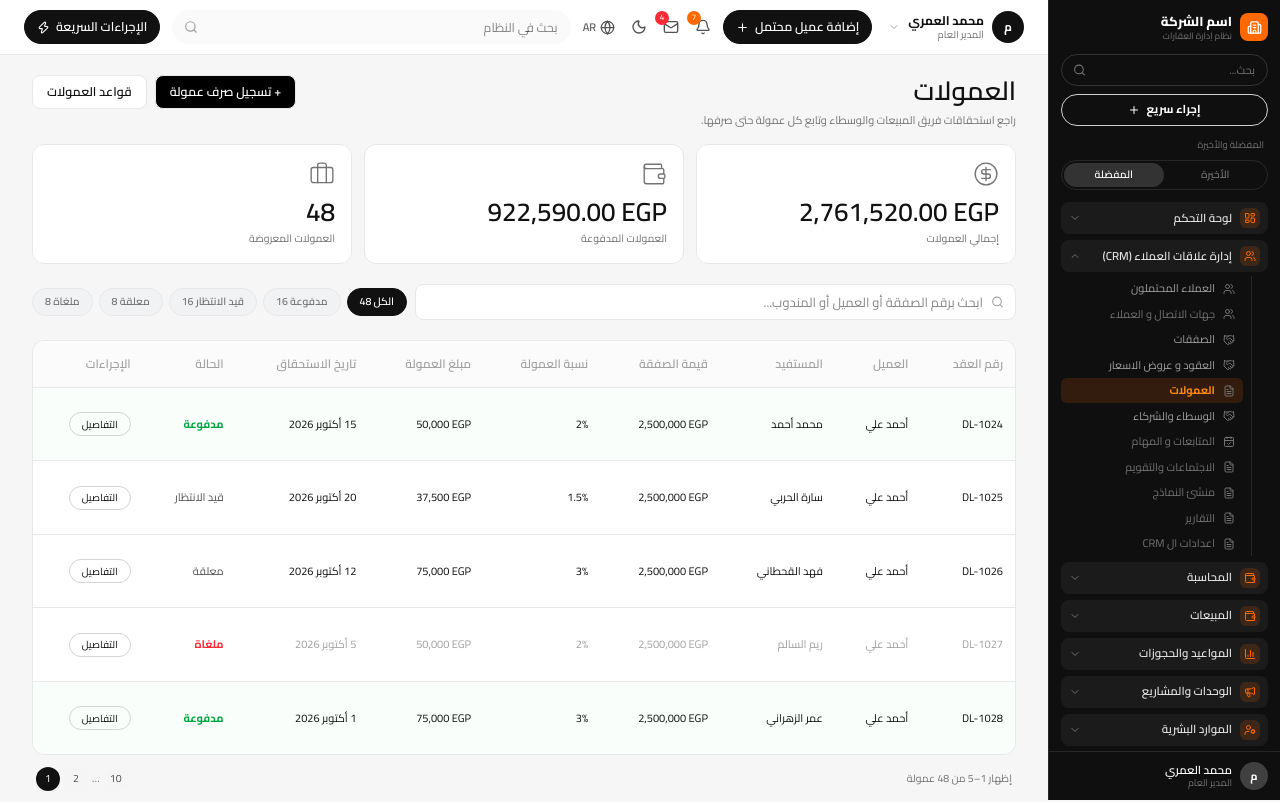
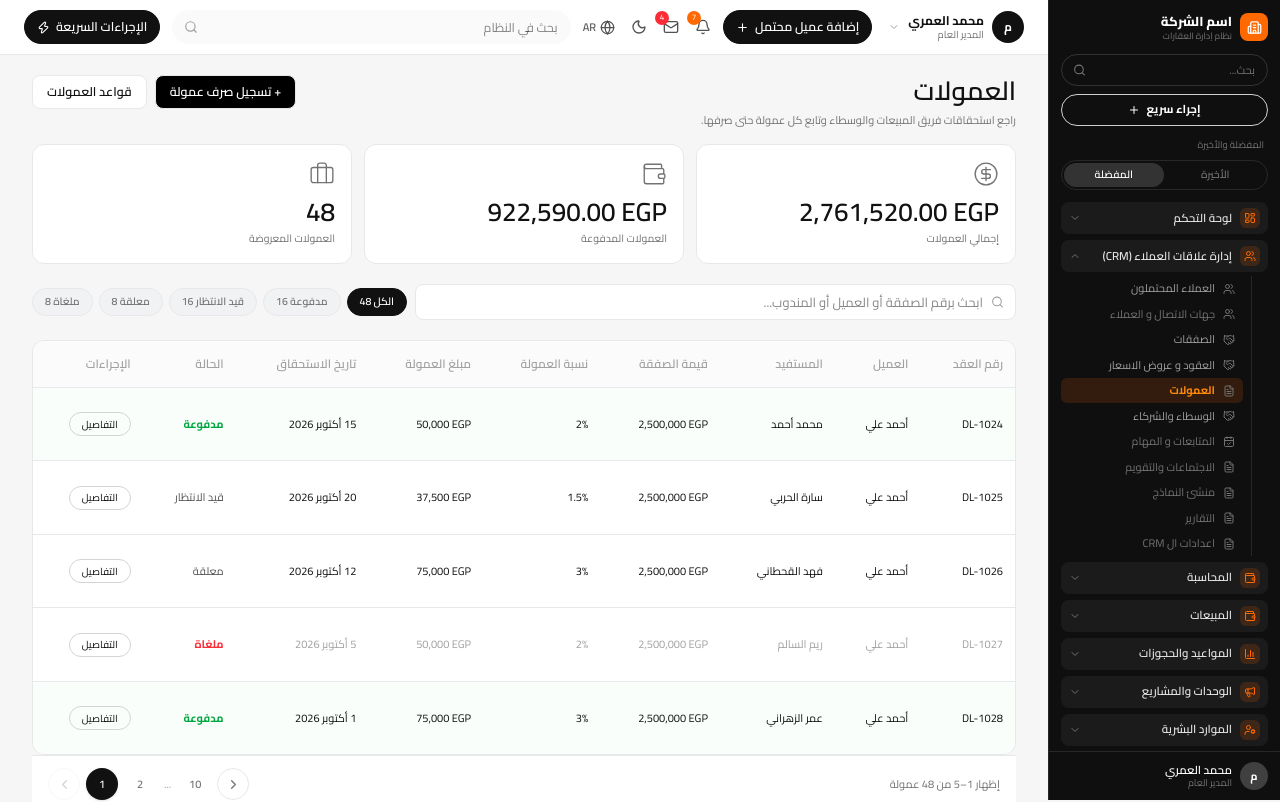
Before and after one commit to laila-272/CRM, a React (Vite) app: page /commissions in a window 1280 px wide. Shown: the top 802 px of the page. Built offline with nearby package versions, Linux system fonts and the light colour scheme.

Commit message:
Fix pagination

```diff
--- a/src/Components/Pages/ui.jsx
+++ b/src/Components/Pages/ui.jsx
@@ -1,4 +1,5 @@
-import { Search, ChevronDown, SlidersHorizontal , } from "lucide-react";
+import React from "react";
+import { Search, ChevronDown, SlidersHorizontal ,ChevronLeft,ChevronRight } from "lucide-react";
 export const egp = (n, digits = 0) =>
   `${Number(n).toLocaleString("en-US", { minimumFractionDigits: digits, maximumFractionDigits: digits })} EGP`;
 
@@ -107,27 +108,60 @@ function pageList(page, pages) {
   return [...set].filter((p) => p >= 1 && p <= pages).sort((a, b) => a - b);
 }
 
+
+
 export function PagerBar({ page, pages, onPage, info }) {
+  const pageNumbers = [
+    ...new Set(
+      [1, page - 1, page, page + 1, pages].filter((p) => p >= 1 && p <= pages),
+    ),
+  ].sort((a, b) => a - b);
+
   return (
-    <div className="flex items-center justify-between gap-2 px-1 pt-3 text-[10.5px] text-neutral-500">
+    <div className="flex flex-wrap items-center justify-between gap-3 border-t border-line bg-white px-4 py-3 text-[11px] text-neutral-500">
       <span>{info}</span>
-      <div className="flex items-center gap-1" dir="ltr">
-        {pageList(page, pages).map((p, i, arr) => (
-          <span key={p} className="flex items-center gap-1">
-            {i > 0 && p - arr[i - 1] > 1 && <span>…</span>}
+
+      <div className="flex items-center gap-1.5" dir="ltr">
+        {/* Previous */}
+        <button
+          disabled={page === 1}
+          onClick={() => onPage(Math.max(page - 1, 1))}
+          aria-label="Previous page"
+          className="flex h-8 w-8 items-center justify-center rounded-full border border-line bg-white text-neutral-500 transition hover:bg-neutral-100 disabled:cursor-not-allowed disabled:opacity-30"
+        >
+          <ChevronLeft size={15} />
+        </button>
+
+        {/* Page Numbers */}
+        {pageNumbers.map((p, i) => (
+          <React.Fragment key={p}>
+            {i > 0 && p - pageNumbers[i - 1] > 1 && (
+              <span className="px-0.5 text-neutral-400">...</span>
+            )}
+
             <button
               onClick={() => onPage(p)}
-              aria-current={p === page}
-              className={`w-6 h-6 rounded-full text-[10.5px] ${
-                p === page
-                  ? "bg-ink text-white"
-                  : "bg-neutral-100 text-neutral-600 hover:bg-neutral-200"
+              aria-current={page === p ? "page" : undefined}
+              className={`flex h-8 min-w-8 items-center justify-center rounded-full px-2 text-[11px] font-semibold transition ${
+                page === p
+                  ? "bg-ink text-white shadow-sm"
+                  : "bg-white text-neutral-500 hover:bg-neutral-100"
               }`}
             >
               {p}
             </button>
-          </span>
+          </React.Fragment>
         ))}
+
+        {/* Next */}
+        <button
+          disabled={page === pages}
+          onClick={() => onPage(Math.min(page + 1, pages))}
+          aria-label="Next page"
+          className="flex h-8 w-8 items-center justify-center rounded-full border border-line bg-white text-neutral-500 transition hover:bg-neutral-100 disabled:cursor-not-allowed disabled:opacity-30"
+        >
+          <ChevronRight size={15} />
+        </button>
       </div>
     </div>
   );
```
